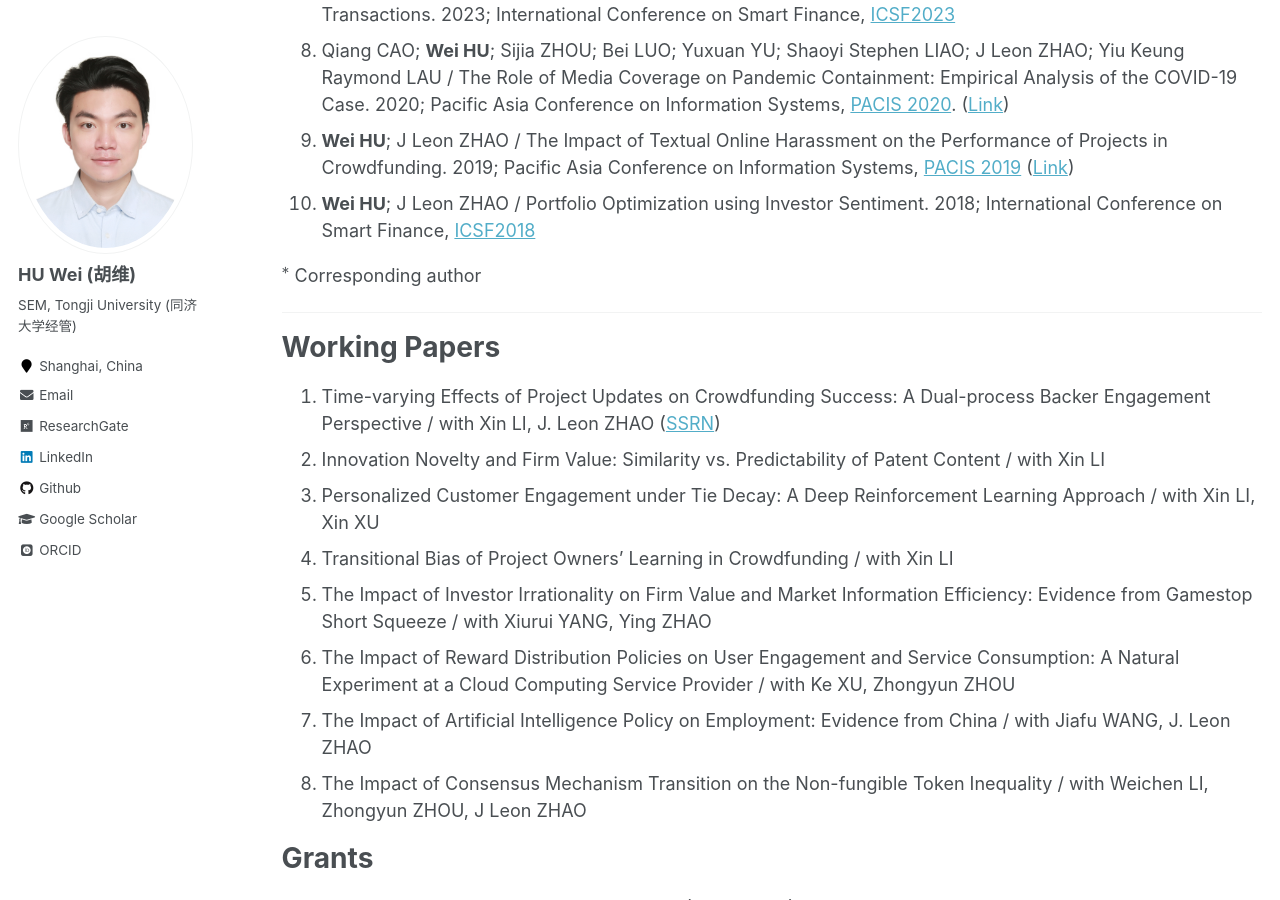
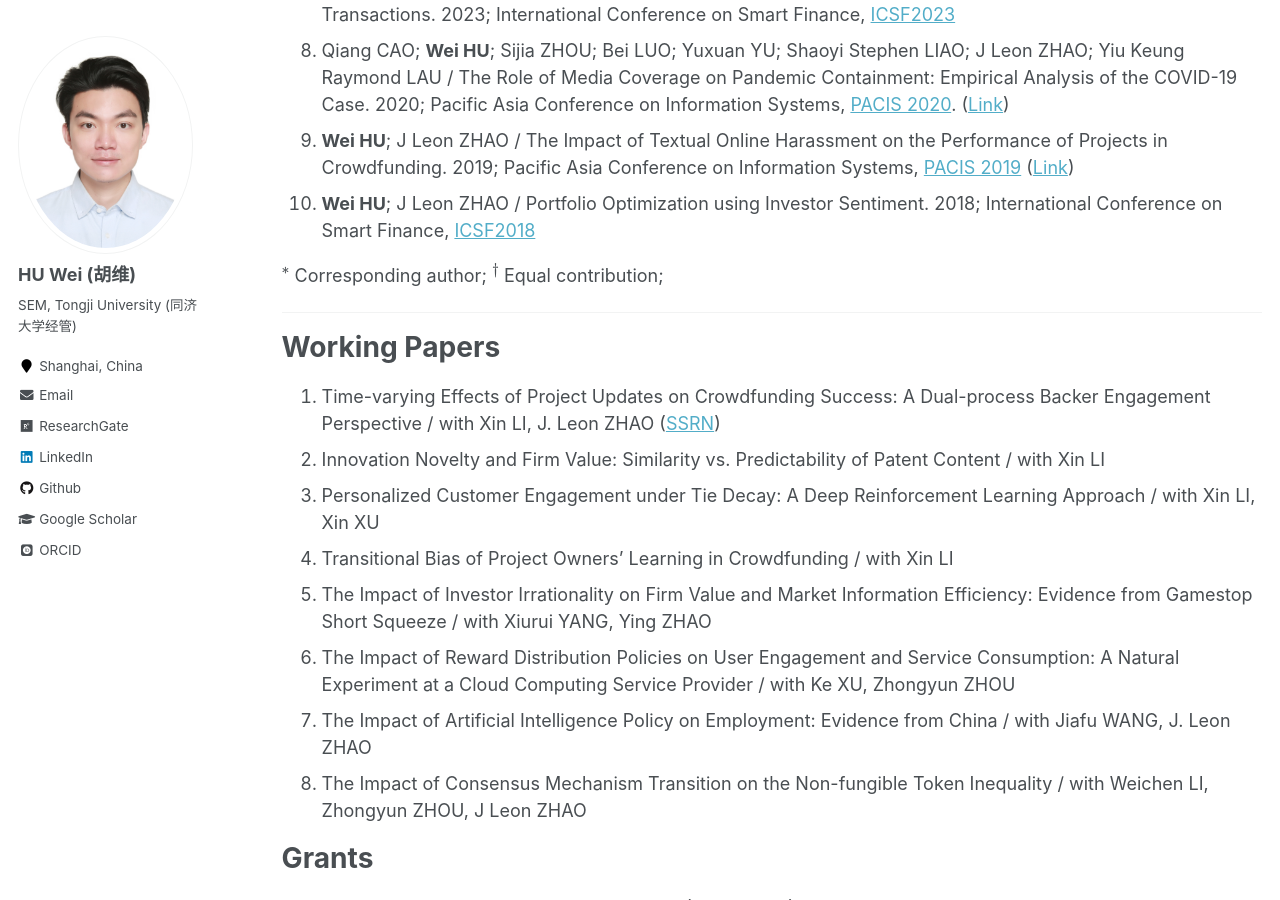
Before and after one commit to huwei-vincent/huwei-vincent.github.io, a Jekyll site: the page built from _pages/my-publication.md, in a window 1280 px wide and 900 px high, scrolled down 669 px. Built offline with Jekyll 4.4.1, drawn with Linux system fonts in a browser that asks for light colours; some web fonts are replaced; formulas are drawn with MathJax 3.

Commit message:
update my-publication dagger

```diff
--- a/_pages/my-publication.md
+++ b/_pages/my-publication.md
@@ -27,7 +27,7 @@ Finance 2024 ([ICSF2024](https://www.icsf2024.com/index.html))
 5. **Wei HU**; J Leon ZHAO / The Impact of Textual Online Harassment on the Performance of Projects in Crowdfunding. 2019; Pacific Asia Conference on Information Systems, [PACIS 2019](https://aisel.aisnet.org/pacis2019/) ([Link](https://aisel.aisnet.org/pacis2019/156/))
 6. **Wei HU**; J Leon ZHAO / Portfolio Optimization using Investor Sentiment. 2018; International Conference on Smart Finance, [ICSF2018](http://epic.is.cityu.edu.hk/ICSF18/)
 
-$^{\ast}$ Corresponding author
+$^{\ast}$ Corresponding author; $^{\dagger}$ Equal contribution;
 
 ---
 
```
